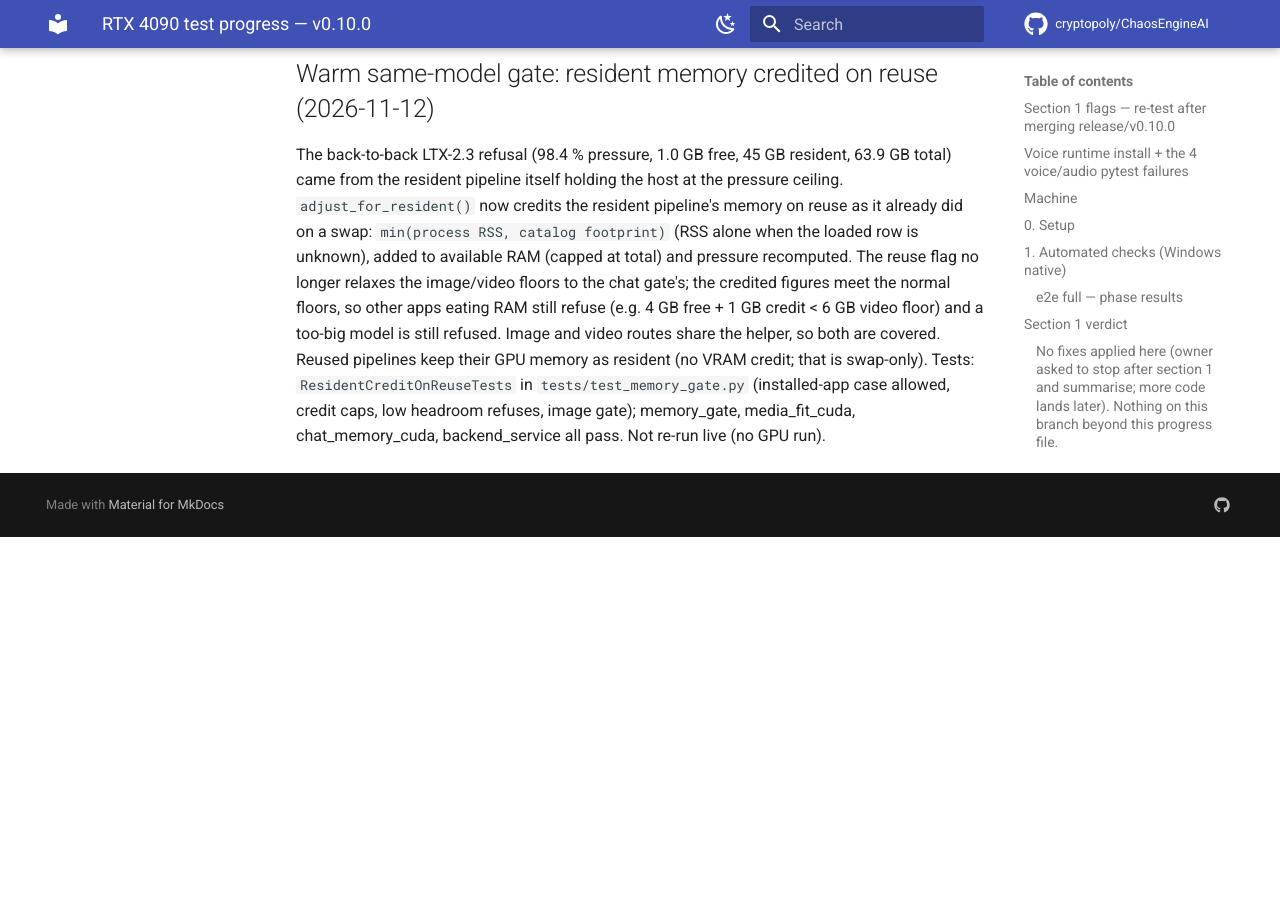
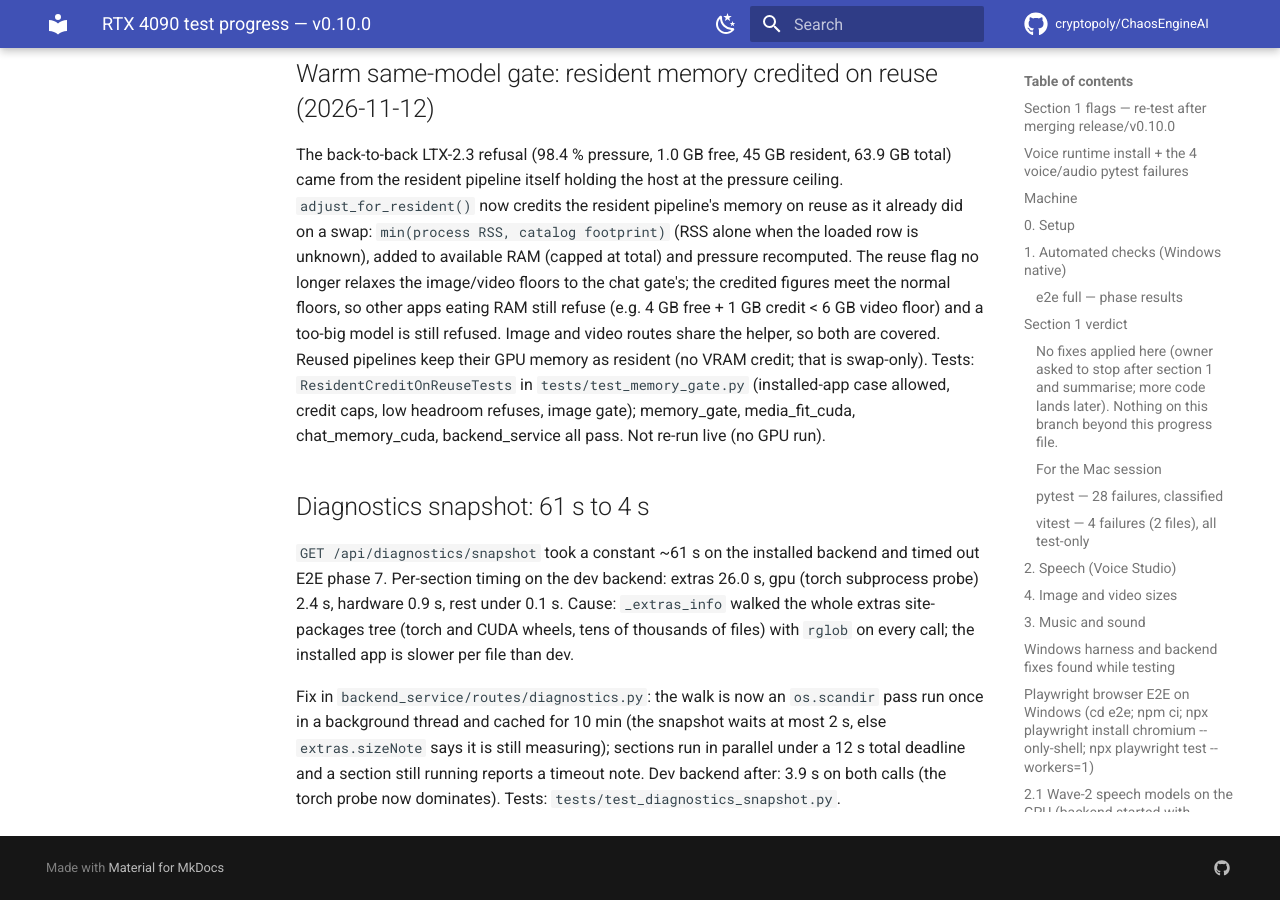
Before and after one commit to cryptopoly/ChaosEngineAI, an MkDocs documentation site: the page built from docs/progress/rtx4090-progress.md, in a window 1280 px wide and 900 px high, scrolled down 83528 px. Built offline with MkDocs 1.6.1 and Material for MkDocs 9.7.7, drawn with Linux system fonts in a browser that asks for light colours; comment, search, counter and statistics services are not loaded; before the commit the page ends 84065 px from its top, so only the background shows below that.

Commit message:
fix(diagnostics): snapshot 61 s to 4 s, cached background extras size walk, parallel sections with a total deadline

```diff
--- a/docs/progress/rtx4090-progress.md
+++ b/docs/progress/rtx4090-progress.md
@@ -1248,3 +1248,9 @@ Open: the snapshot latency (first suspect: the torch probe subprocess; run the r
 ## Warm same-model gate: resident memory credited on reuse (2026-11-12)
 
 The back-to-back LTX-2.3 refusal (98.4 % pressure, 1.0 GB free, 45 GB resident, 63.9 GB total) came from the resident pipeline itself holding the host at the pressure ceiling. `adjust_for_resident()` now credits the resident pipeline's memory on reuse as it already did on a swap: `min(process RSS, catalog footprint)` (RSS alone when the loaded row is unknown), added to available RAM (capped at total) and pressure recomputed. The reuse flag no longer relaxes the image/video floors to the chat gate's; the credited figures meet the normal floors, so other apps eating RAM still refuse (e.g. 4 GB free + 1 GB credit < 6 GB video floor) and a too-big model is still refused. Image and video routes share the helper, so both are covered. Reused pipelines keep their GPU memory as resident (no VRAM credit; that is swap-only). Tests: `ResidentCreditOnReuseTests` in `tests/test_memory_gate.py` (installed-app case allowed, credit caps, low headroom refuses, image gate); memory_gate, media_fit_cuda, chat_memory_cuda, backend_service all pass. Not re-run live (no GPU run).
+
+## Diagnostics snapshot: 61 s to 4 s
+
+`GET /api/diagnostics/snapshot` took a constant ~61 s on the installed backend and timed out E2E phase 7. Per-section timing on the dev backend: extras 26.0 s, gpu (torch subprocess probe) 2.4 s, hardware 0.9 s, rest under 0.1 s. Cause: `_extras_info` walked the whole extras site-packages tree (torch and CUDA wheels, tens of thousands of files) with `rglob` on every call; the installed app is slower per file than dev.
+
+Fix in `backend_service/routes/diagnostics.py`: the walk is now an `os.scandir` pass run once in a background thread and cached for 10 min (the snapshot waits at most 2 s, else `extras.sizeNote` says it is still measuring); sections run in parallel under a 12 s total deadline and a section still running reports a timeout note. Dev backend after: 3.9 s on both calls (the torch probe now dominates). Tests: `tests/test_diagnostics_snapshot.py`.
```
